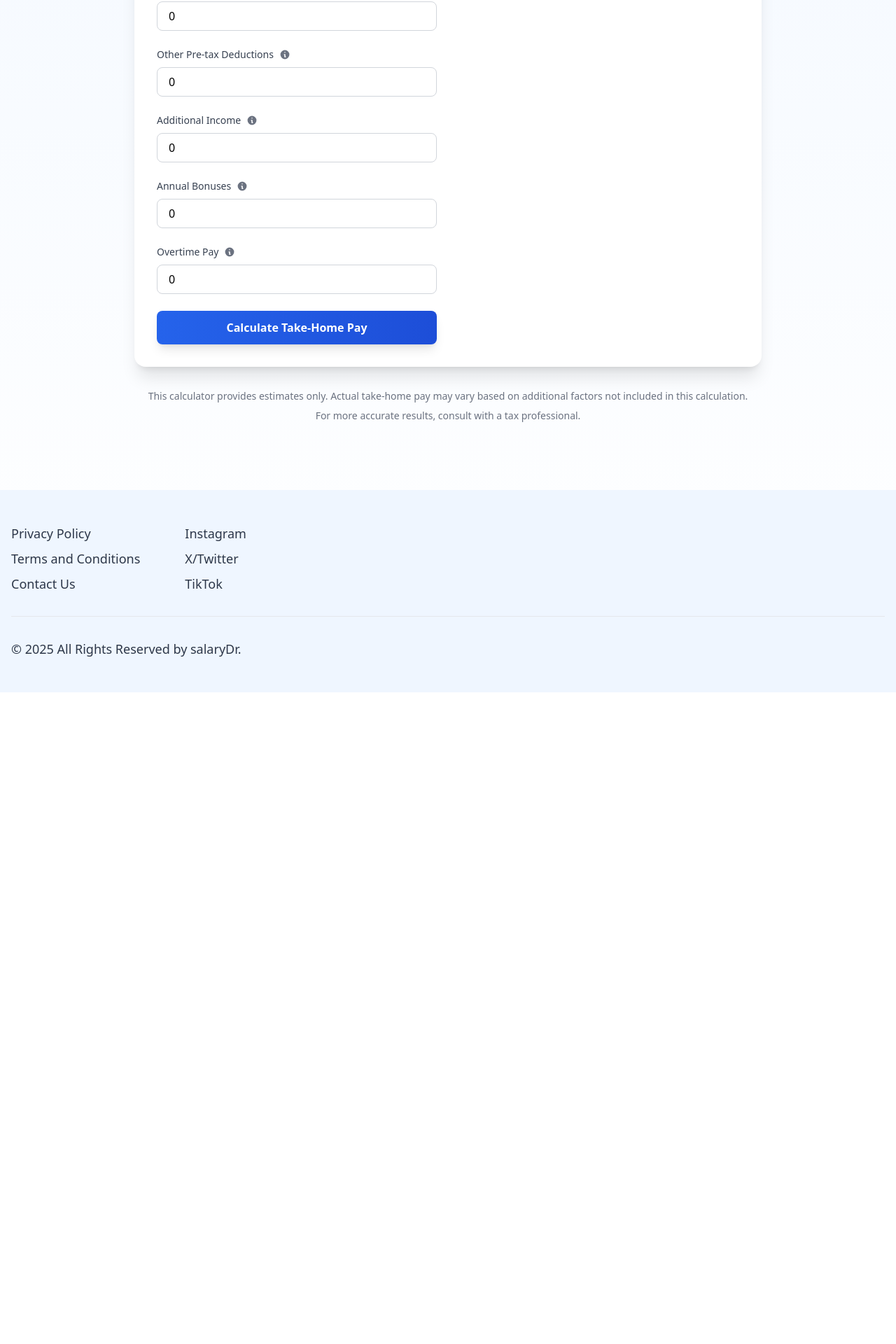
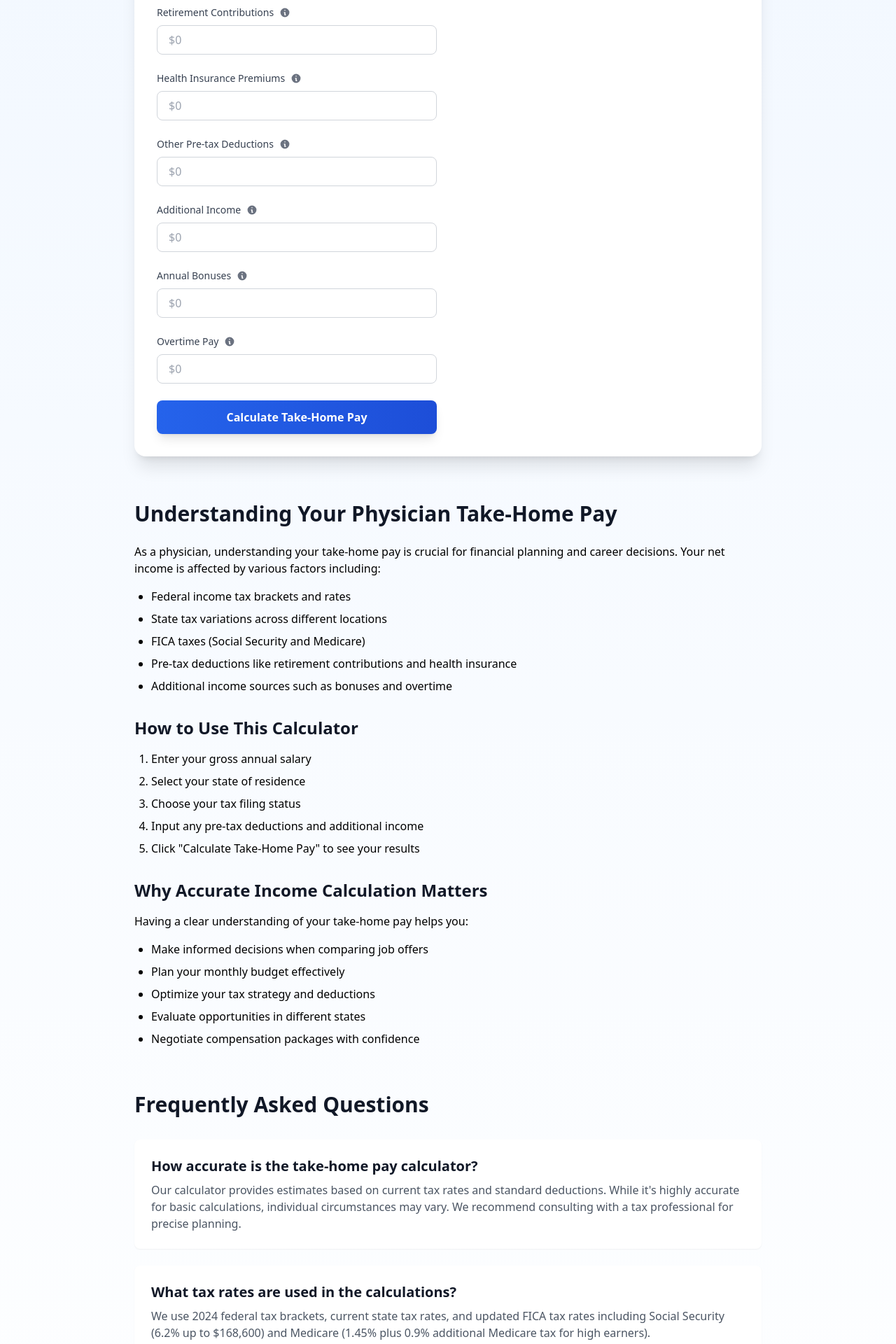
Before and after one commit to platypussharry/physician-salary-dashboard, a React (Create React App) app: page /calculator in a window 1280 px wide. Shown: the part 866-2786 px from the top of the page at 70% size. Before the commit the page ends 1855 px from the top, so only its background shows below. Built offline with nearby package versions, Linux system fonts and the light colour scheme.

Commit message:
fixed take home pay calculator

```diff
--- a/package.json
+++ b/package.json
@@ -14,6 +14,7 @@
     "lodash": "^4.17.21",
     "react": "^18.2.0",
     "react-dom": "^18.2.0",
+    "react-helmet": "^6.1.0",
     "react-router-dom": "^6.22.3",
     "react-scripts": "^5.0.1",
     "recharts": "^2.15.1",
--- a/src/pages/TakeHomePayCalculator.js
+++ b/src/pages/TakeHomePayCalculator.js
@@ -1,5 +1,6 @@
 import React, { useState } from 'react';
 import { Link } from 'react-router-dom';
+import { Helmet } from 'react-helmet';
 import '@fontsource/outfit/400.css';
 import '@fontsource/outfit/500.css';
 import '@fontsource/outfit/600.css';
@@ -9,12 +10,12 @@ const TakeHomePayCalculator = () => {
     grossSalary: '',
     state: '',
     filingStatus: 'single',
-    retirementContribution: '0',
-    healthInsurance: '0',
-    otherDeductions: '0',
-    additionalIncome: '0',
-    bonuses: '0',
-    overtime: '0'
+    retirementContribution: '',
+    healthInsurance: '',
+    otherDeductions: '',
+    additionalIncome: '',
+    bonuses: '',
+    overtime: ''
   });
 
   const [results, setResults] = useState(null);
@@ -117,15 +118,16 @@ const TakeHomePayCalculator = () => {
   };
 
   const calculateTakeHomePay = () => {
-    const grossSalary = parseFloat(formData.grossSalary) || 0;
+    // Parse all numeric inputs, defaulting to 0 if empty or invalid
+    const grossSalary = parseFloat(formData.grossSalary.replace(/[^0-9.]/g, '')) || 0;
     const state = formData.state;
     const filingStatus = formData.filingStatus;
-    const retirementContribution = parseFloat(formData.retirementContribution) || 0;
-    const healthInsurance = parseFloat(formData.healthInsurance) || 0;
-    const otherDeductions = parseFloat(formData.otherDeductions) || 0;
-    const additionalIncome = parseFloat(formData.additionalIncome) || 0;
-    const bonuses = parseFloat(formData.bonuses) || 0;
-    const overtime = parseFloat(formData.overtime) || 0;
+    const retirementContribution = parseFloat(formData.retirementContribution.replace(/[^0-9.]/g, '')) || 0;
+    const healthInsurance = parseFloat(formData.healthInsurance.replace(/[^0-9.]/g, '')) || 0;
+    const otherDeductions = parseFloat(formData.otherDeductions.replace(/[^0-9.]/g, '')) || 0;
+    const additionalIncome = parseFloat(formData.additionalIncome.replace(/[^0-9.]/g, '')) || 0;
+    const bonuses = parseFloat(formData.bonuses.replace(/[^0-9.]/g, '')) || 0;
+    const overtime = parseFloat(formData.overtime.replace(/[^0-9.]/g, '')) || 0;
 
     // Calculate total income
     const totalIncome = grossSalary + additionalIncome + bonuses + overtime;
@@ -144,7 +146,7 @@ const TakeHomePayCalculator = () => {
     const stateTax = taxableIncome * stateTaxRate;
 
     // Calculate FICA (Social Security and Medicare)
-    const socialSecurityTax = Math.min(taxableIncome, 168600) * 0.062;
+    const socialSecurityTax = Math.min(taxableIncome, 168600) * 0.062; // 2024 Social Security wage base
     const medicareTax = taxableIncome * 0.0145;
     const additionalMedicareTax = taxableIncome > 200000 ? (taxableIncome - 200000) * 0.009 : 0;
     const ficaTax = socialSecurityTax + medicareTax + additionalMedicareTax;
@@ -156,20 +158,20 @@ const TakeHomePayCalculator = () => {
     const takeHomePay = totalIncome - preTaxDeductions - totalTaxes;
 
     // Calculate effective tax rate
-    const effectiveTaxRate = (totalTaxes / totalIncome) * 100;
+    const effectiveTaxRate = totalIncome > 0 ? ((totalTaxes / totalIncome) * 100).toFixed(1) : 0;
 
     setResults({
-      totalIncome,
-      preTaxDeductions,
-      taxableIncome,
-      federalTax,
-      stateTax,
-      ficaTax,
-      totalTaxes,
-      takeHomePay,
+      totalIncome: Math.round(totalIncome),
+      preTaxDeductions: Math.round(preTaxDeductions),
+      taxableIncome: Math.round(taxableIncome),
+      federalTax: Math.round(federalTax),
+      stateTax: Math.round(stateTax),
+      ficaTax: Math.round(ficaTax),
+      totalTaxes: Math.round(totalTaxes),
+      takeHomePay: Math.round(takeHomePay),
       effectiveTaxRate,
-      monthlyTakeHome: takeHomePay / 12,
-      biweeklyTakeHome: takeHomePay / 26
+      monthlyTakeHome: Math.round(takeHomePay / 12),
+      biweeklyTakeHome: Math.round(takeHomePay / 26)
     });
   };
 
@@ -178,25 +180,31 @@ const TakeHomePayCalculator = () => {
     const numericValue = value.replace(/[^0-9.]/g, '');
     if (!numericValue) return '';
 
-    // Format with commas and dollar sign
+    // Parse the number and format with commas and dollar sign
+    const number = parseFloat(numericValue);
+    if (isNaN(number)) return '';
+
     return new Intl.NumberFormat('en-US', {
       style: 'currency',
       currency: 'USD',
       maximumFractionDigits: 0
-    }).format(numericValue);
+    }).format(number);
   };
 
   const handleInputChange = (e) => {
     const { name, value } = e.target;
+
     if (name === 'state' || name === 'filingStatus') {
       setFormData(prev => ({
         ...prev,
         [name]: value
       }));
     } else {
+      // For currency inputs, only format if there's a value
+      const formattedValue = value ? formatInputCurrency(value) : '';
       setFormData(prev => ({
         ...prev,
-        [name]: formatInputCurrency(value)
+        [name]: formattedValue
       }));
     }
   };
@@ -211,8 +219,20 @@ const TakeHomePayCalculator = () => {
 
   return (
     <div className="min-h-screen bg-gradient-to-b from-blue-50 to-white">
+      <Helmet>
+        <title>Physician Take-Home Pay Calculator | SalaryDr</title>
+        <meta name="description" content="Calculate your physician take-home pay after taxes and deductions. Free calculator for doctors to estimate net income, tax burden, and monthly/bi-weekly pay." />
+        <meta name="keywords" content="physician salary calculator, doctor take home pay, medical income calculator, physician tax calculator, doctor salary after taxes" />
+        <link rel="canonical" href="https://www.salarydr.com/calculator" />
+        <meta property="og:title" content="Physician Take-Home Pay Calculator | SalaryDr" />
+        <meta property="og:description" content="Calculate your physician take-home pay after taxes and deductions. Free calculator for doctors to estimate net income, tax burden, and monthly/bi-weekly pay." />
+        <meta property="og:url" content="https://www.salarydr.com/calculator" />
+        <meta name="twitter:title" content="Physician Take-Home Pay Calculator | SalaryDr" />
+        <meta name="twitter:description" content="Calculate your physician take-home pay after taxes and deductions. Free calculator for doctors to estimate net income, tax burden, and monthly/bi-weekly pay." />
+      </Helmet>
+
       {/* Navigation */}
-      <nav className="w-full p-6">
+      <nav className="w-full p-6" role="navigation" aria-label="Main navigation">
         <div className="container mx-auto flex justify-between items-center">
           <Link
             to="/"
@@ -241,16 +261,23 @@ const TakeHomePayCalculator = () => {
         </div>
       </nav>
 
-      <div className="container mx-auto px-4 py-12">
+      <main className="container mx-auto px-4 py-12">
         <div className="max-w-4xl mx-auto">
+          <header>
             <h1 className="text-4xl font-bold text-center mb-8 bg-clip-text text-transparent bg-gradient-to-r from-blue-700 to-purple-900">
               Physician Take-Home Pay Calculator
             </h1>
-          <p className="text-xl text-gray-600 text-center mb-12">
-            Calculate your estimated take-home pay after taxes and deductions
+            <div className="prose prose-lg mx-auto text-center mb-12">
+              <p className="text-xl text-gray-600">
+                Calculate your estimated take-home pay after taxes and deductions. Our calculator considers federal taxes, state taxes, FICA, retirement contributions, and other deductions to give you an accurate estimate of your net income.
               </p>
+              <p className="text-lg text-gray-600 mt-4">
+                Perfect for physicians planning their finances, negotiating contracts, or comparing job offers across different states.
+              </p>
+            </div>
+          </header>
 
-          <div className="bg-white rounded-2xl shadow-xl p-8">
+          <article className="bg-white rounded-2xl shadow-xl p-8">
             <div className="grid grid-cols-1 md:grid-cols-2 gap-8">
               {/* Input Form */}
               <div className="space-y-6">
@@ -531,7 +558,7 @@ const TakeHomePayCalculator = () => {
                         </div>
                         <div className="flex justify-between items-center">
                           <span className="text-gray-600">Effective Tax Rate:</span>
-                          <span className="font-semibold text-gray-900">{results.effectiveTaxRate.toFixed(1)}%</span>
+                          <span className="font-semibold text-gray-900">{results.effectiveTaxRate}%</span>
                         </div>
                       </div>
                     </div>
@@ -561,15 +588,84 @@ const TakeHomePayCalculator = () => {
                 )}
               </div>
             </div>
+          </article>
+
+          {/* New SEO-friendly content section */}
+          <section className="mt-16 prose prose-lg mx-auto">
+            <h2 className="text-3xl font-semibold text-gray-900 mb-6">
+              Understanding Your Physician Take-Home Pay
+            </h2>
+            <p>
+              As a physician, understanding your take-home pay is crucial for financial planning and career decisions. Your net income is affected by various factors including:
+            </p>
+            <ul className="list-disc pl-6 mt-4 space-y-2">
+              <li>Federal income tax brackets and rates</li>
+              <li>State tax variations across different locations</li>
+              <li>FICA taxes (Social Security and Medicare)</li>
+              <li>Pre-tax deductions like retirement contributions and health insurance</li>
+              <li>Additional income sources such as bonuses and overtime</li>
+            </ul>
+
+            <h3 className="text-2xl font-semibold text-gray-900 mt-8 mb-4">
+              How to Use This Calculator
+            </h3>
+            <ol className="list-decimal pl-6 space-y-2">
+              <li>Enter your gross annual salary</li>
+              <li>Select your state of residence</li>
+              <li>Choose your tax filing status</li>
+              <li>Input any pre-tax deductions and additional income</li>
+              <li>Click "Calculate Take-Home Pay" to see your results</li>
+            </ol>
+
+            <h3 className="text-2xl font-semibold text-gray-900 mt-8 mb-4">
+              Why Accurate Income Calculation Matters
+            </h3>
+            <p>
+              Having a clear understanding of your take-home pay helps you:
+            </p>
+            <ul className="list-disc pl-6 mt-4 space-y-2">
+              <li>Make informed decisions when comparing job offers</li>
+              <li>Plan your monthly budget effectively</li>
+              <li>Optimize your tax strategy and deductions</li>
+              <li>Evaluate opportunities in different states</li>
+              <li>Negotiate compensation packages with confidence</li>
+            </ul>
+          </section>
+
+          {/* FAQ Section for SEO */}
+          <section className="mt-16">
+            <h2 className="text-3xl font-semibold text-gray-900 mb-8">
+              Frequently Asked Questions
+            </h2>
+            <div className="space-y-6">
+              <div className="bg-white rounded-lg p-6 shadow-sm">
+                <h3 className="text-xl font-semibold text-gray-900 mb-2">
+                  How accurate is the take-home pay calculator?
+                </h3>
+                <p className="text-gray-600">
+                  Our calculator provides estimates based on current tax rates and standard deductions. While it's highly accurate for basic calculations, individual circumstances may vary. We recommend consulting with a tax professional for precise planning.
+                </p>
               </div>
-
-          {/* Disclaimer */}
-          <div className="mt-8 text-center text-sm text-gray-500">
-            <p>This calculator provides estimates only. Actual take-home pay may vary based on additional factors not included in this calculation.</p>
-            <p className="mt-2">For more accurate results, consult with a tax professional.</p>
+              <div className="bg-white rounded-lg p-6 shadow-sm">
+                <h3 className="text-xl font-semibold text-gray-900 mb-2">
+                  What tax rates are used in the calculations?
+                </h3>
+                <p className="text-gray-600">
+                  We use 2024 federal tax brackets, current state tax rates, and updated FICA tax rates including Social Security (6.2% up to $168,600) and Medicare (1.45% plus 0.9% additional Medicare tax for high earners).
+                </p>
+              </div>
+              <div className="bg-white rounded-lg p-6 shadow-sm">
+                <h3 className="text-xl font-semibold text-gray-900 mb-2">
+                  How often is the calculator updated?
+                </h3>
+                <p className="text-gray-600">
+                  We update our calculator annually to reflect the latest tax brackets, deduction limits, and state tax rates. The current version includes all 2024 tax year updates.
+                </p>
               </div>
             </div>
+          </section>
         </div>
+      </main>
 
       {/* Footer */}
       <footer className="bg-blue-50 py-12 mt-12">
```
Also changed, not shown: 1 other file (tests, documents, lock files or other folders). Lines whose indentation alone changed are shown as unchanged.
